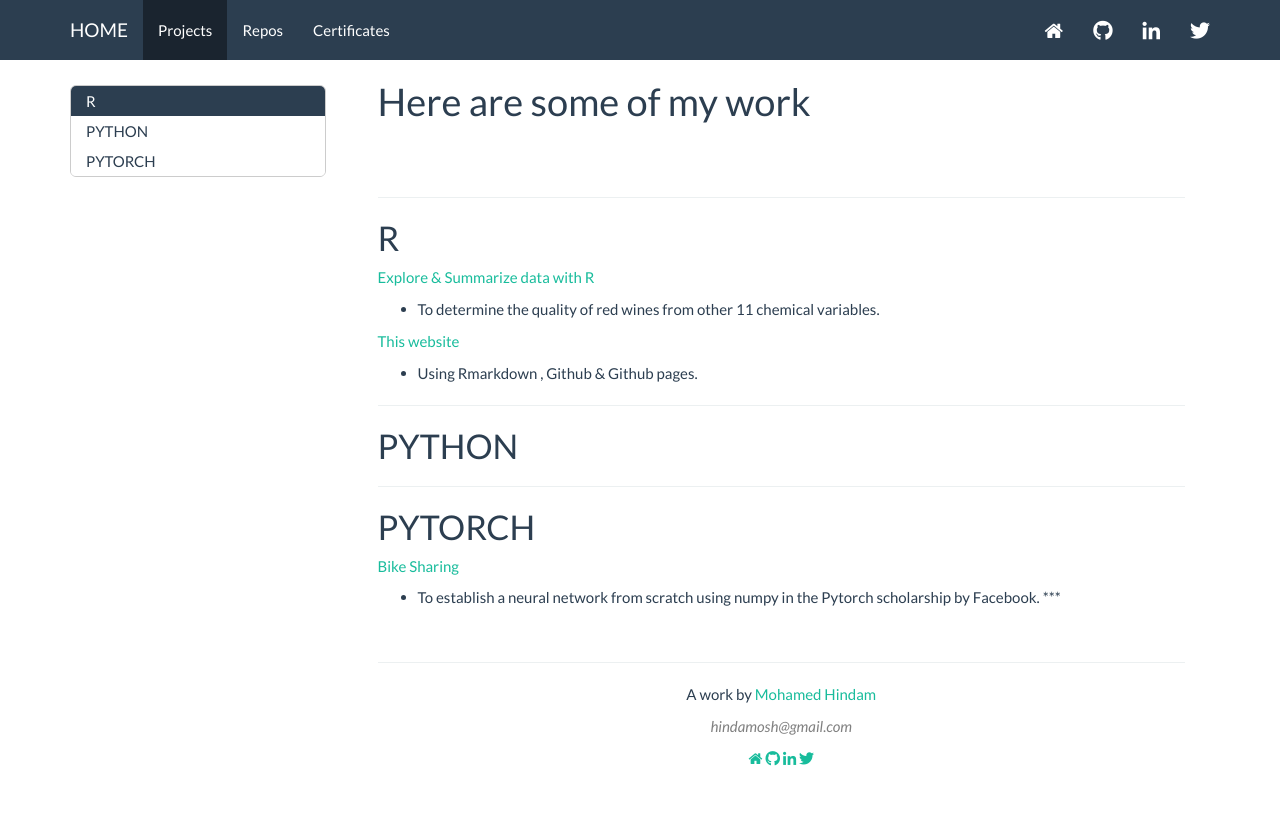
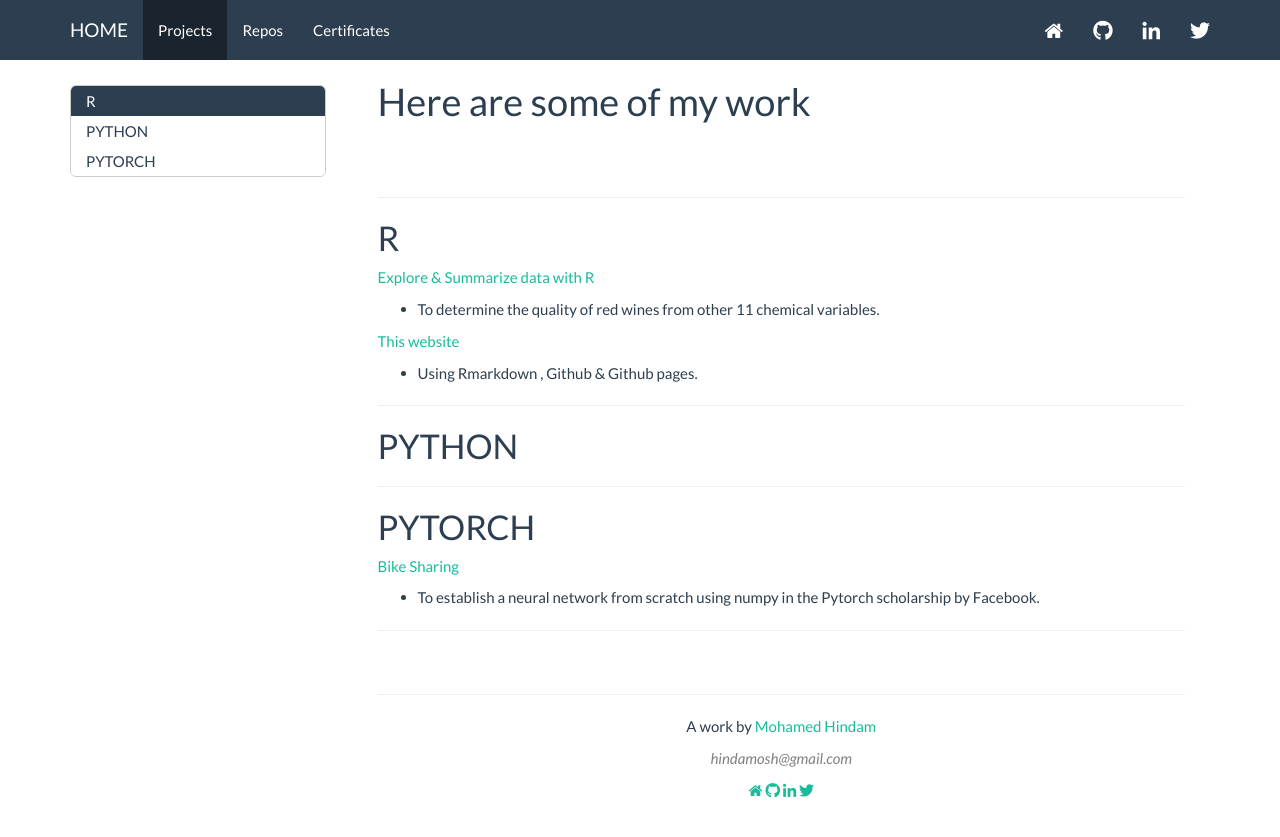
Before and after one commit to hindamosh/hindamosh.github.io, a Jekyll site: the page projects.html, which Jekyll copies as it is, in a window 1280 px wide and 1316 px high. Shown: the top 837 px of the window. Built offline with Jekyll 4.4.1, drawn with Linux system fonts in a browser that asks for light colours.

Commit message:
adjust the line

```diff
--- a/projects.Rmd
+++ b/projects.Rmd
@@ -33,4 +33,5 @@ output:
 [Bike Sharing ](./Bike_sharing_Pytorch/)
 
 - To establish a neural network from scratch using numpy in the Pytorch scholarship by Facebook.
+
 ***
--- a/projects.html
+++ b/projects.html
@@ -450,8 +450,9 @@ div.tocify {
 <h1>PYTORCH</h1>
 <p><a href="./Bike_sharing_Pytorch/">Bike Sharing</a></p>
 <ul>
-<li>To establish a neural network from scratch using numpy in the Pytorch scholarship by Facebook. ***</li>
+<li>To establish a neural network from scratch using numpy in the Pytorch scholarship by Facebook.</li>
 </ul>
+<hr />
 </div>
 
 &nbsp;
```
